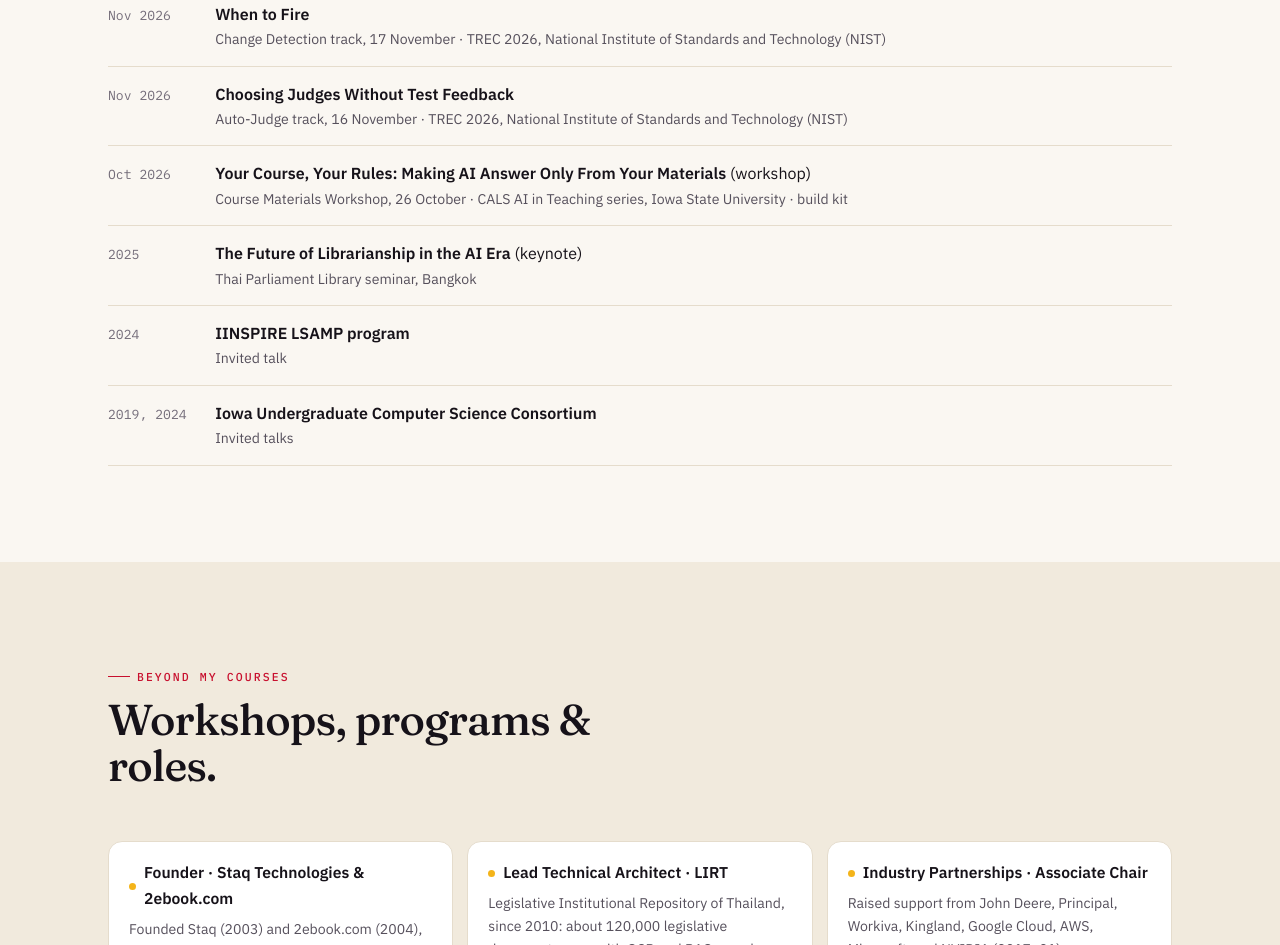
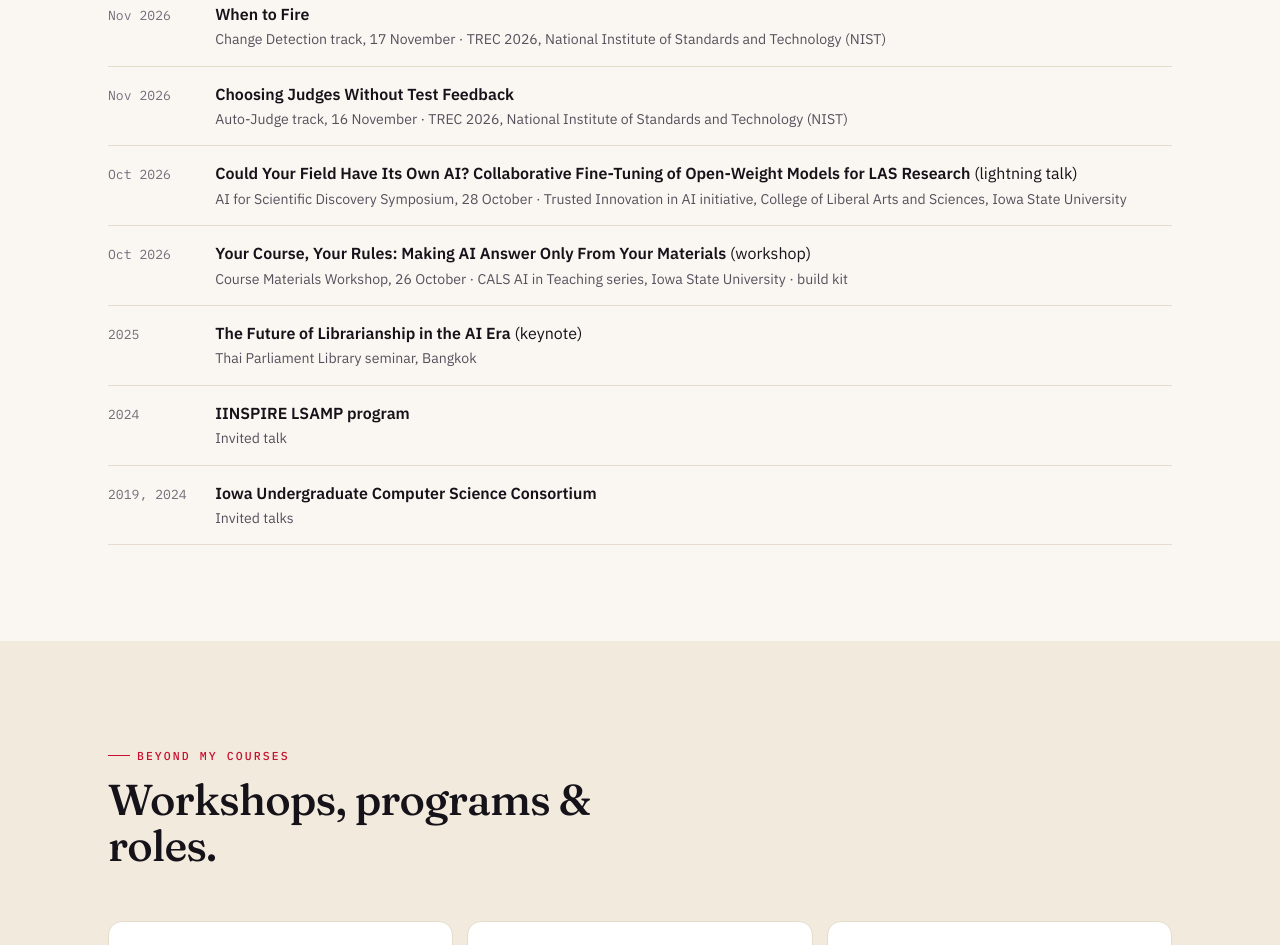
Before and after one commit to asukul/adisaksukul-site, a plain HTML site: page index.html in a window 1280 px wide. Shown: the part 9459-10404 px from the top of the page. Drawn offline with Linux system fonts and the light colour scheme.

Commit message:
Talks: add LAS AI for Scientific Discovery lightning talk (Oct 28, 2026)

```diff
--- a/index.html
+++ b/index.html
@@ -621,6 +621,7 @@
         <div class="talk"><span class="yr">Nov 2026</span><div class="tt"><b>Iowa State at TREC 2026 RAGTIME</b><span class="where">RAGTIME track (multilingual report generation), 17 November · TREC 2026, National Institute of Standards and Technology (NIST)</span></div></div>
         <div class="talk"><span class="yr">Nov 2026</span><div class="tt"><b>When to Fire</b><span class="where">Change Detection track, 17 November · TREC 2026, National Institute of Standards and Technology (NIST)</span></div></div>
         <div class="talk"><span class="yr">Nov 2026</span><div class="tt"><b>Choosing Judges Without Test Feedback</b><span class="where">Auto-Judge track, 16 November · TREC 2026, National Institute of Standards and Technology (NIST)</span></div></div>
+        <div class="talk"><span class="yr">Oct 2026</span><div class="tt"><b>Could Your Field Have Its Own AI? Collaborative Fine-Tuning of Open-Weight Models for LAS Research</b> (lightning talk)<span class="where">AI for Scientific Discovery Symposium, 28 October · Trusted Innovation in AI initiative, College of Liberal Arts and Sciences, Iowa State University</span></div></div>
         <div class="talk"><span class="yr">Oct 2026</span><div class="tt"><b>Your Course, Your Rules: Making AI Answer Only From Your Materials</b> (workshop)<span class="where">Course Materials Workshop, 26 October · CALS AI in Teaching series, Iowa State University · <a href="/cals-ai-teaching/build/">build kit</a></span></div></div>
         <div class="talk"><span class="yr">2025</span><div class="tt"><b>The Future of Librarianship in the AI Era</b> (keynote)<span class="where">Thai Parliament Library seminar, Bangkok</span></div></div>
         <div class="talk"><span class="yr">2024</span><div class="tt"><b>IINSPIRE LSAMP program</b><span class="where">Invited talk</span></div></div>
```
